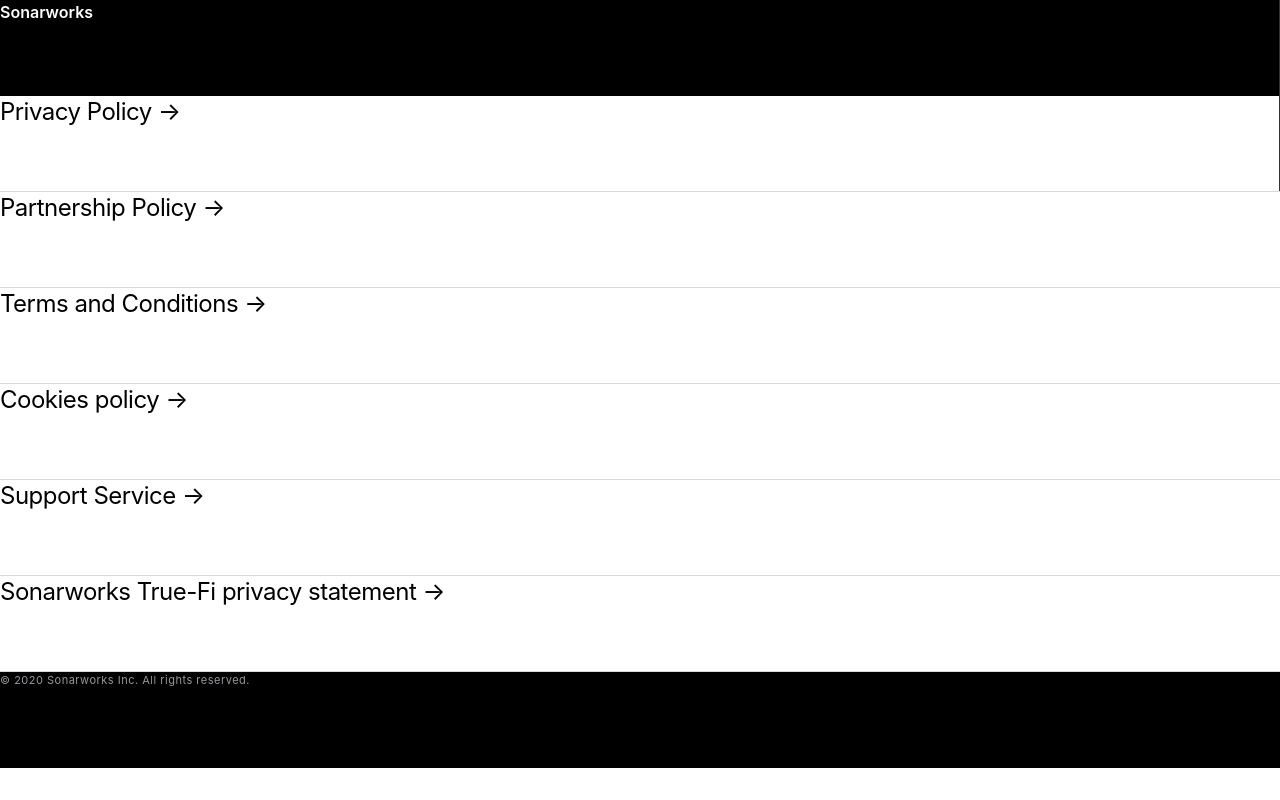
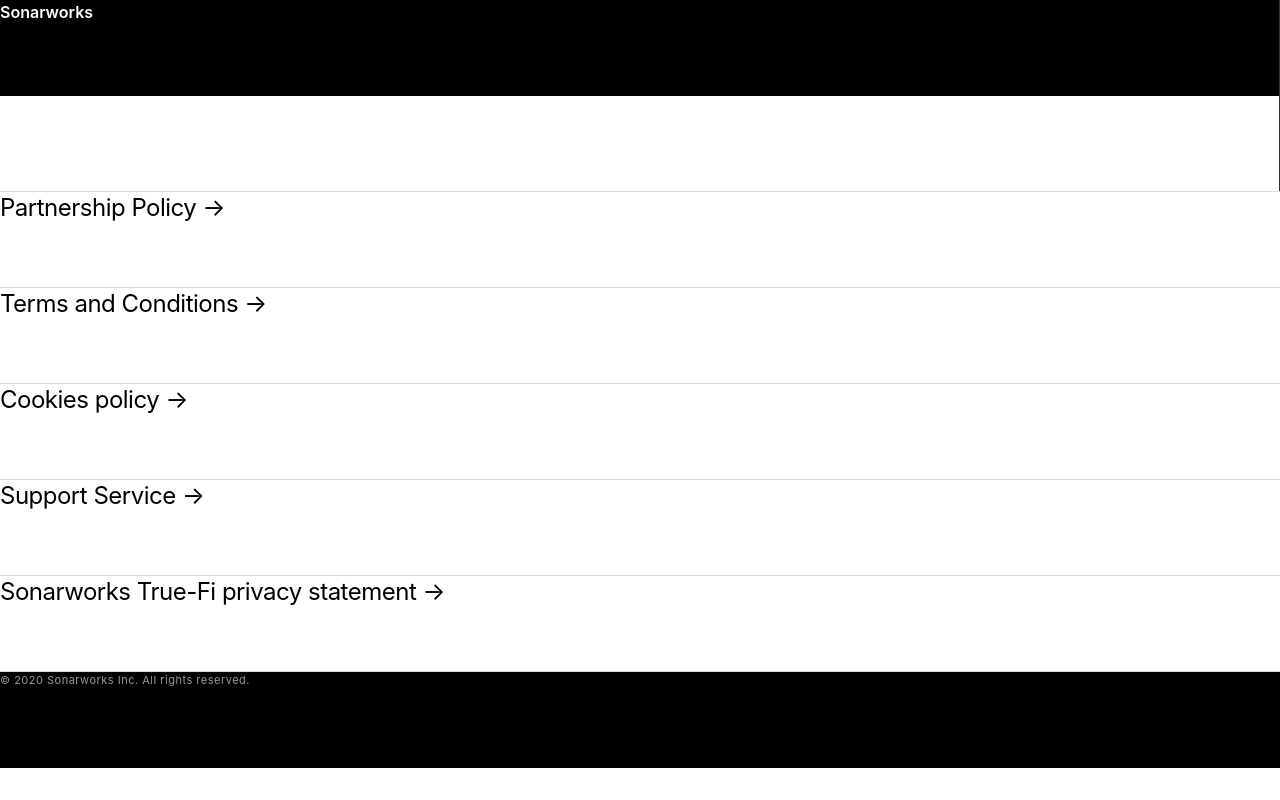
Before and after one commit to artyom-n/sonarworks, a React (Create React App) app: page / in a window 1280 px wide. Built offline with nearby package versions, Linux system fonts and the light colour scheme; no server answers.

Commit message:
Get title from api

```diff
--- a/src/components/statement/statement.tsx
+++ b/src/components/statement/statement.tsx
@@ -2,7 +2,7 @@
 import style from "./statement.module.scss";
 
 type Props = {
-  text: string;
+  text: string | undefined;
 };
 
 const Statement = ({text}: Props) => {
--- a/src/pages/home/home.tsx
+++ b/src/pages/home/home.tsx
@@ -4,24 +4,21 @@
 import Statement from '../../components/statement/statement';
 import axios from 'axios';
 
-type Privacy = {
-  title: string,
-  content: string
-}
+// type Privacy = {
+//   title: string,
+//   content: string
+// }
 
 const Home = () => {
 
-  const [privacy, setPrivacy] = useState<Privacy>()
+  const [privacy, setPrivacy] = useState<string | undefined>()
 
   useEffect(() => {
-      axios
+    axios
       .get('https://www.sonarworks.com/api/legal/privacy')
       .then((res) => {
-        const data = res.data;
-        setPrivacy(data);
-        console.log('Title:', data.title)
-        console.log('Content:', data.content)
-    });
+        setPrivacy(res.data.title);
+      });
   }, []);
 
   return (
@@ -48,7 +45,7 @@
       </div>
       <div className={style.statements}>
         <Statement
-          text="Privacy Policy →"
+          text={privacy}
         />
         <Statement
           text="Partnership Policy →"
```
